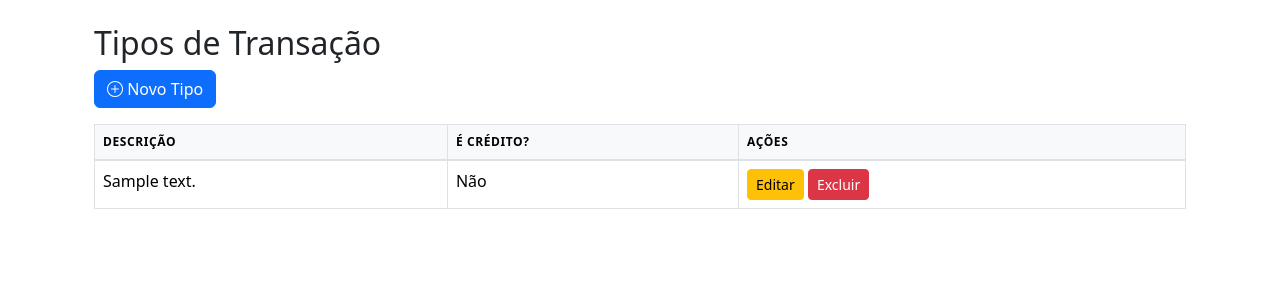
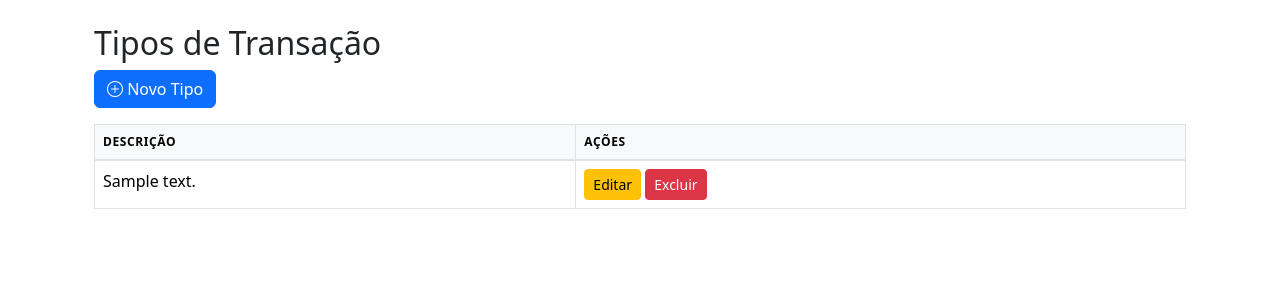
Before and after one commit to RibDevops/minhacarteira, a Django app: template templates/cal/tipo_list.html in a window 1280 px wide. Shown: the part 56-356 px from the top of the page. Run offline with Django 5.2, Linux system fonts and the light colour scheme; the template is opened without the code that fills it: most values are stand-ins (such as "Sample title", 1, 10 or a date in 2020); some libraries are stand-ins or nearby versions.

Commit message:
Remove redundant credit information from transaction type listing
Remove the "É Crédito?" column from the transaction type listing template (templates/cal/tipo_list.html), as the "Descrição" column already provides sufficient information. Adjust colspan for empty table state.

Replit-Commit-Author: Agent
Replit-Commit-Session-Id: d57f8d4c-9ce3-43cd-9837-267bba50e40b
Replit-Commit-Checkpoint-Type: full_checkpoint
Replit-Commit-Event-Id: 37feab55-ee5f-4115-a82c-ab7d32b318ee
Replit-Commit-Screenshot-Url: https://storage.googleapis.com/screenshot-production-us-central1/dbc28e79-5fc8-4b45-a132-111ace0c08f4/d57f8d4c-9ce3-43cd-9837-267bba50e40b/wsoOUp7
Replit-Helium-Checkpoint-Created: true

```diff
--- a/templates/cal/tipo_list.html
+++ b/templates/cal/tipo_list.html
@@ -8,7 +8,6 @@
         <thead>
             <tr>
                 <th>Descrição</th>
-                <th>É Crédito?</th>
                 <th>Ações</th>
             </tr>
         </thead>
@@ -16,14 +15,13 @@
             {% for tipo in tipos %}
             <tr>
                 <td>{{ tipo.descricao }}</td>
-                <td>{{ tipo.is_credito|yesno:"Sim,Não" }}</td>
                 <td>
                     <a href="{% url 'cal:tipo_update' tipo.pk %}" class="btn btn-sm btn-warning">Editar</a>
                     <a href="{% url 'cal:tipo_delete' tipo.pk %}" class="btn btn-sm btn-danger">Excluir</a>
                 </td>
             </tr>
             {% empty %}
-            <tr><td colspan="3">Nenhum tipo cadastrado.</td></tr>
+            <tr><td colspan="2">Nenhum tipo cadastrado.</td></tr>
             {% endfor %}
         </tbody>
     </table>
```
Also changed, not shown: attached_assets/IMG_0797_1768613479478.jpeg (added).
